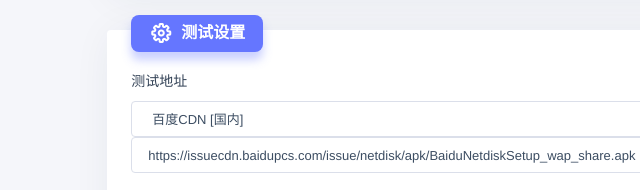
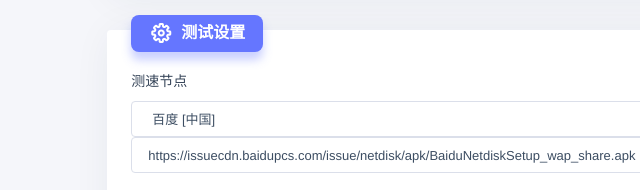
Before and after one commit to biglindar/traffic_deplete, a plain HTML site: page index.html in a window 1280 px wide. Shown: the part 264-454 px from the top of the page, 162-802 px from the left. Drawn offline with nearby package versions, Linux system fonts and the light colour scheme; a script that the page names is missing.

Commit message:
Update index.html

```diff
--- a/index.html
+++ b/index.html
@@ -121,7 +121,7 @@
                             <div class="nya-title nk-ibx-action-item progress-rating"><em
                                     class="icon ni ni-setting"></em><span
                                     class="nk-menu-text font-weight-bold">测试设置</span></div>
-                            <div class="form-group"><label class="form-label">测试地址</label>
+                            <div class="form-group"><label class="form-label">测速节点</label>
                                 <div class="form-control-wrap">
                                     <select id='select'
                                         onchange="document.getElementById('link').value=this.options[this.selectedIndex].value;setCookie('select',this.selectedIndex,365);"
@@ -129,10 +129,10 @@
                                         <option value="" id="diy">自定义</option>
                                         <option selected="selected"
                                             value="https://issuecdn.baidupcs.com/issue/netdisk/apk/BaiduNetdiskSetup_wap_share.apk">
-                                            百度CDN [国内]</option>
+                                            百度 [中国]</option>
                                         <option
-                                        <option value="https://speed.cloudflare.com/__down?bytes=1073741824">Cloudflare
-                                            Speed [全国]</option>
+                                        <option value="https://speed.cloudflare.com/__down?bytes=1073741824">
+                                            Cloudflare [全球]</option>
                                     </select>
                                     <input value=""
                                         oninput="document.getElementById('select').selectedIndex=0;document.getElementById('diy').value=this.value;setCookie('diy',this.value,365);setCookie('select',0,365);"
```
